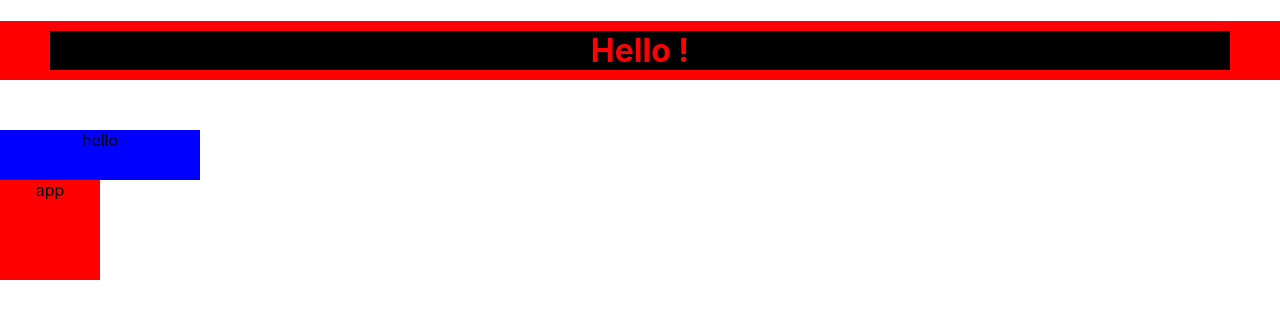
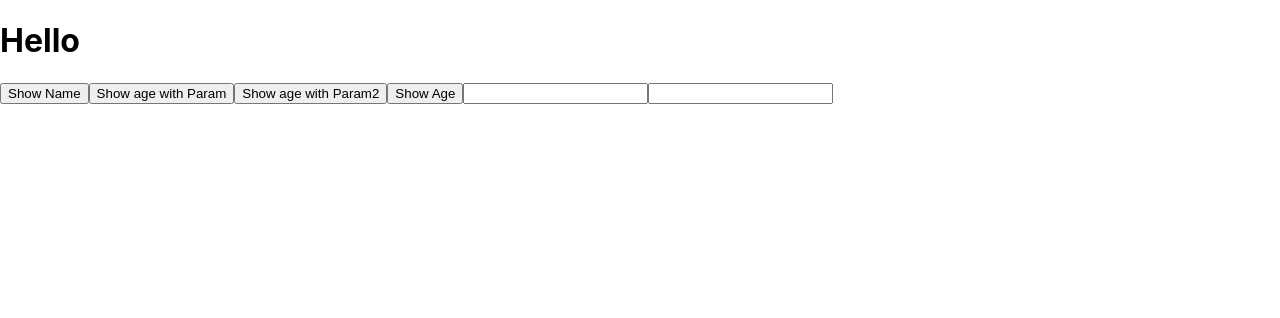
Before and after one commit to cdspaceNoob/HelloReact, a React (Create React App) app: page / in a window 1280 px wide. Shown: the top 318 px of the page. Built offline with nearby package versions, Linux system fonts and the light colour scheme.

Commit message:
event handle

```diff
--- a/src/App.js
+++ b/src/App.js
@@ -10,18 +10,8 @@ function App() {
     url: "https://naver.com",
   };
   return (
-    <div className="App">
-      {/* <h1 style={{
-        color: "red",
-        backgroundColor: "green",
-      }}
-      >
-        Hello {name};
-        <p>{2+3}</p>
-        <a href={naver.url}>{naver.name}</a>
-      </h1> */}
+    <div>
       <Hello />
-      <div className='box'>app</div>
     </div>
   );
 }
--- a/src/component/Hello.js
+++ b/src/component/Hello.js
@@ -2,22 +2,50 @@ import World from "./World";
 import styles from "./Hello.module.css";
 
 export default function Hello() {
+
+    function showName(){
+        console.log("Moon");
+    }
+
+    function showAge(age) {
+        console.log(age);
+    }
+
+    function showAge2(){
+        console.log(14);
+    }
+
+    function showText(e){
+        console.log(e.target.value)
+    }
+
+    function showText2(text){
+        console.log(text);
+    }
+
     return (
-        <>
-            <h1 style={
-                {
-                    color: "red",
-                    borderTop: '10px solid',
-                    borderRight : '50px solid',
-                    borderLeft : '50px solid',
-                    borderBottom : '10px solid',
-                    marginBottom : '50px',
-                    opacity: 1,
-                    backgroundColor: 'black',
+        <div>
+
+            <h1>Hello</h1>
+            <button onClick={showName}>Show Name</button>
+
+            <button onClick={()=>{showAge(14)}}>Show age with Param</button>
+            <button onClick={showAge2}>Show age with Param2</button>
+
+            <button onClick={
+                ()=>{
+                    console.log(34);
                 }
-            }> Hello !
-            </h1>
-            <div className={styles.box}>hello</div>
-        </>
+            }>Show Age
+            </button>
+
+            <input type="text" onChange={showText} />
+            <input type="text" onChange={(e) => {
+                const text = e.target.value;
+                showText2(text);
+            }} />
+
+        </div>
     );
+
 }
```
